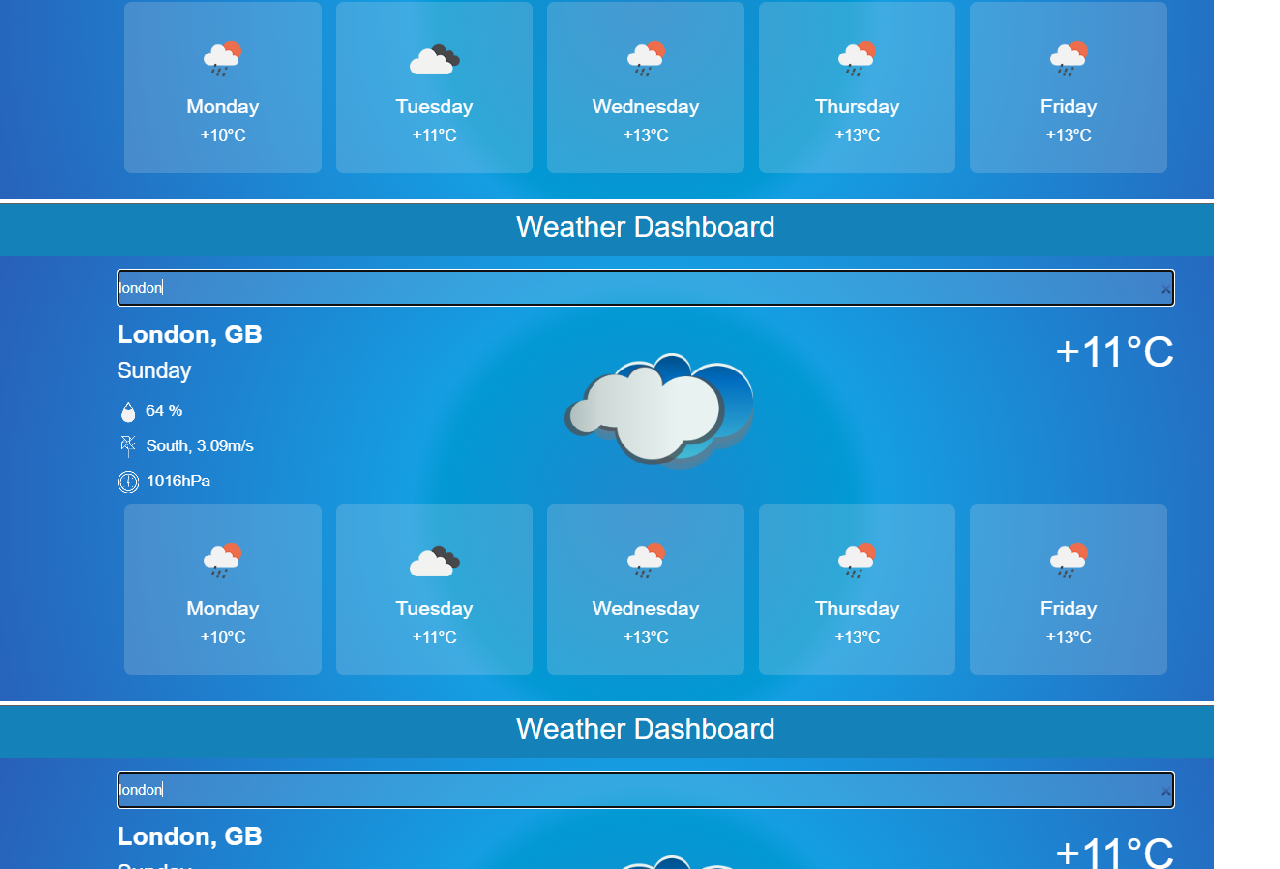
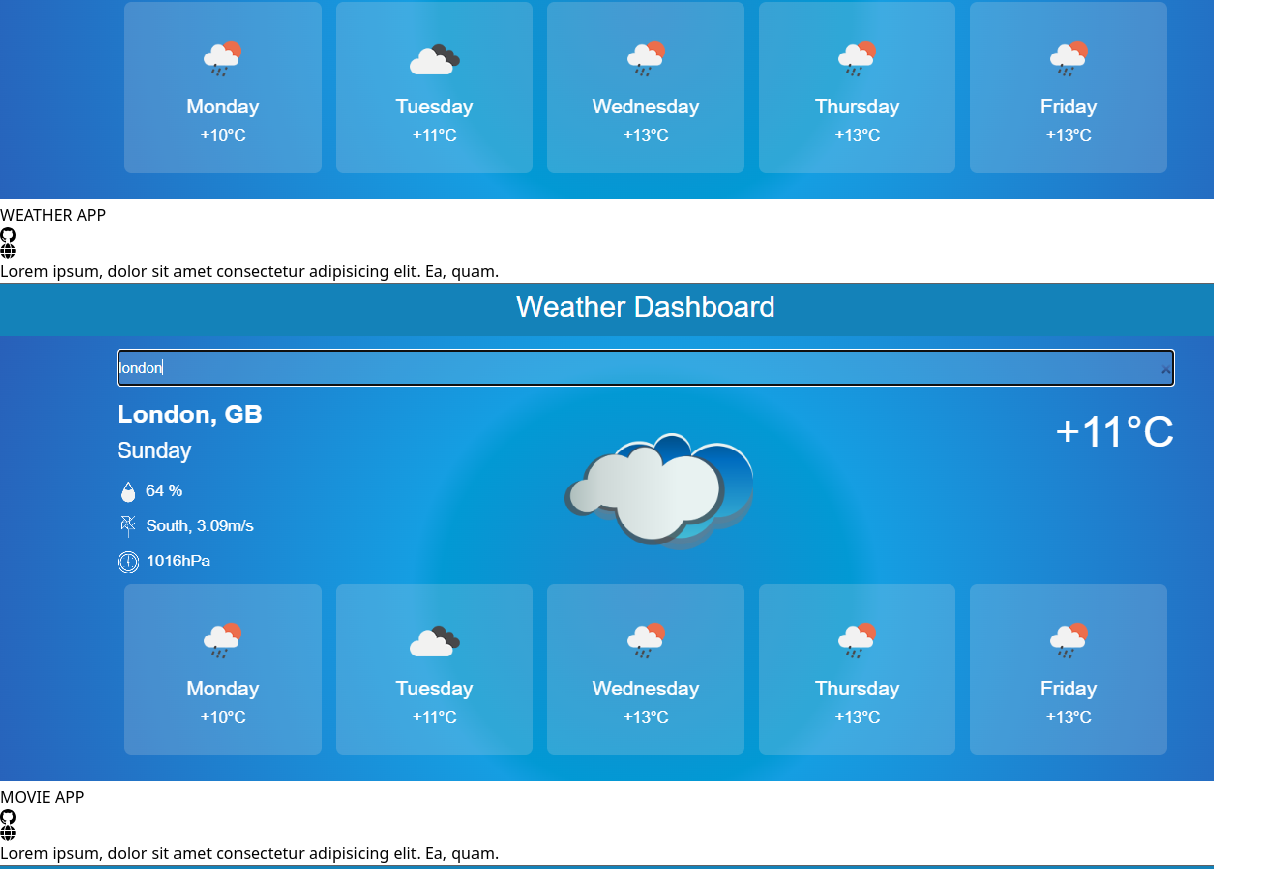
Before and after one commit to King-Mo100/Portfolio, a React (Create React App) app: page / in a window 1280 px wide. Shown: the part 871-1740 px from the top of the page. Built offline with nearby package versions, Linux system fonts and the light colour scheme.

Commit message:
project Cards title, des, icons added and bug fix

```diff
--- a/src/App.js
+++ b/src/App.js
@@ -11,7 +11,6 @@ function App() {
         <Navbar />
         <Banner />
         <Projects/>
-        <Features />
       </div>
     </div>
   );
--- a/src/components/projects/ProjectCards.js
+++ b/src/components/projects/ProjectCards.js
@@ -1,13 +1,37 @@
 import React from 'react'
+import {BsGithub} from "react-icons/bs"
+import {FaGlobe} from "react-icons/fa"
 
 const ProjectCards = ({title, des, src}) => {
   return (
     <div className='w-full px-12 h-auto py-10 rounded-lg shadow-shadowOne flex flex-col
     bg-gradient-to-r from-bodyColor to-[#202327] group hover:bg-gradient-to-b
     hover:from-gray-900 hover:gray-900 transition-colors duration-1000'>
-        <div>
-            <img src={src} alt="" />
+        <div className='w-full overflow-hidden rounded-lg'>
 
+            <img className='w-full h-60 object-cover group-hover:scale-110 duration-300
+            cursor-pointer'
+             src={src}
+             alt="src"
+             />
+            <div className='w-full mt-5'>
+                <div className='flex items-center justify-between'>
+                    <h3>{title}</h3>
+                    <div className='flex gap-2'>
+                        <span className='text-lg w-10 h-10 rounded-full bg-black inline-flex
+                        justify-center items-center text-gray-400 hover:text-designColor duration-cursor-pointer
+                        '><BsGithub/>
+                        </span>
+                        <span className='text-lg w-10 h-10 rounded-full bg-black inline-flex
+                        justify-center items-center text-gray-400 hover:text-designColor duration-cursor-pointer
+                        '><FaGlobe/>
+                        </span>
+                    </div>
+                </div>
+            </div>
+            <div>
+                {des}
+            </div>
         </div>
     </div>
   )
--- a/src/components/projects/Projects.js
+++ b/src/components/projects/Projects.js
@@ -9,33 +9,32 @@ const Projects = () => {
     className="w-full py-20 border-b-[1px] border-b-black">
 
         <div className='flex justify-center items-center text-center mb-8'>
-            <Title
-            title= "Visit My Portfolio"
+            <Title title= "Visit My Portfolio"
             des="My Projects"/>
         </div>
         <div className='grid grid-cols-3 gap-14'>
             <ProjectCards
-            Title title="Weather App"
+            title="WEATHER APP"
             des="Lorem ipsum, dolor sit amet consectetur adipisicing elit. Ea, quam."
             src={projectOne}/>
             <ProjectCards
-            Title title="Movie App"
+             title="MOVIE APP"
             des="Lorem ipsum, dolor sit amet consectetur adipisicing elit. Ea, quam."
             src={projectOne}/>
                         <ProjectCards
-            Title title="Bookify"
+             title="BOOKIFY"
             des="Lorem ipsum, dolor sit amet consectetur adipisicing elit. Ea, quam."
             src={projectOne}/>
                         <ProjectCards
-            Title title="Simple Calculator"
+             title="SIMPLE CALCULATOR"
             des="Lorem ipsum, dolor sit amet consectetur adipisicing elit. Ea, quam."
             src={projectOne}/>
                         <ProjectCards
-            Title title="Password Generator"
+             title="PASSWORD GENERATOR"
             des="Lorem ipsum, dolor sit amet consectetur adipisicing elit. Ea, quam."
             src={projectOne}/>
                         <ProjectCards
-            Title title="Chat Bot"
+             title="CHAT BOT"
             des="Lorem ipsum, dolor sit amet consectetur adipisicing elit. Ea, quam."
             src={projectOne}/>
         </div>
```
